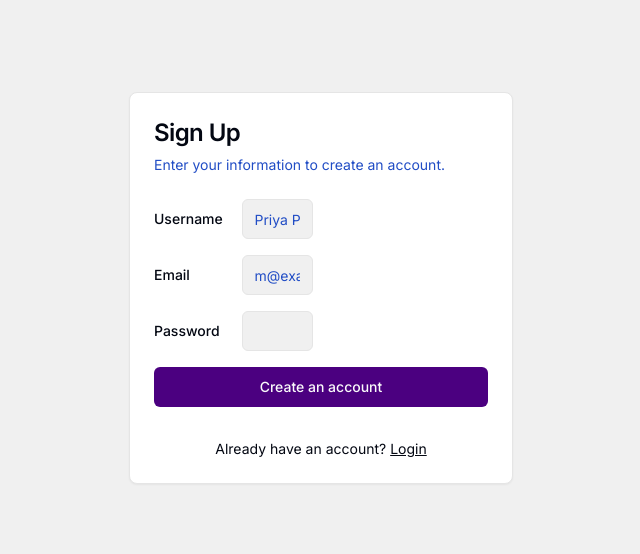
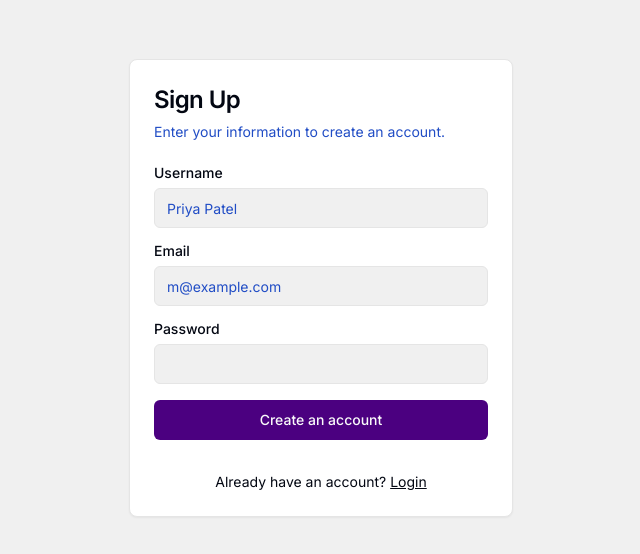
Before and after one commit to VanshNazwani/INTERNSHIP_INSIGHTQUEST_TASK3, a Next.js app: page /signup in a window 1280 px wide. Shown: the part 112-666 px from the top of the page, without its empty margins (319-959 px from the left). Built offline with nearby package versions, Linux system fonts and the light colour scheme; no server answers.

Commit message:
i'm not able to create account in this

```diff
--- a/src/app/signup/page.tsx
+++ b/src/app/signup/page.tsx
@@ -6,11 +6,11 @@ import { Button } from '@/components/ui/button';
 import { Card, CardContent, CardDescription, CardHeader, CardTitle } from '@/components/ui/card';
 import { Input } from '@/components/ui/input';
 import { Label } from '@/components/ui/label';
-import { useFirebase, addDocumentNonBlocking } from '@/firebase';
+import { useFirebase } from '@/firebase';
 import { useRouter } from 'next/navigation';
 import Link from 'next/link';
 import { createUserWithEmailAndPassword } from 'firebase/auth';
-import { collection, doc, setDoc } from 'firebase/firestore';
+import { doc, setDoc } from 'firebase/firestore';
 
 
 export default function SignupPage() {
@@ -29,21 +29,29 @@ export default function SignupPage() {
 
   const handleSignUp = async () => {
     if (auth && firestore) {
+      setError(null);
       try {
         const userCredential = await createUserWithEmailAndPassword(auth, email, password);
-        const user = userCredential.user;
+        const newUser = userCredential.user;
 
         // Create user profile in Firestore
-        const userRef = doc(firestore, 'users', user.uid);
+        const userRef = doc(firestore, 'users', newUser.uid);
         await setDoc(userRef, {
-            id: user.uid,
+            id: newUser.uid,
             username: username,
-            email: user.email,
+            email: newUser.email,
         });
 
         // No need to redirect here, the useEffect will handle it
       } catch (error: any) {
-        setError(error.message);
+        if (error.code === 'auth/email-already-in-use') {
+            setError('This email is already in use. Please try another.');
+        } else if (error.code === 'auth/weak-password') {
+            setError('The password is too weak. It must be at least 6 characters long.');
+        }
+        else {
+            setError(error.message);
+        }
       }
     }
   };
@@ -64,15 +72,15 @@ export default function SignupPage() {
           <CardDescription>Enter your information to create an account.</CardDescription>
         </CardHeader>
         <CardContent className="grid gap-4">
-          <div className="grid grid-cols-4 items-center gap-4">
+          <div className="grid gap-2">
             <Label htmlFor="username">Username</Label>
             <Input id="username" type="text" placeholder="Priya Patel" required value={username} onChange={(e) => setUsername(e.target.value)} />
           </div>
-          <div className="grid grid-cols-4 items-center gap-4">
+          <div className="grid gap-2">
             <Label htmlFor="email">Email</Label>
             <Input id="email" type="email" placeholder="m@example.com" required value={email} onChange={(e) => setEmail(e.target.value)} />
           </div>
-          <div className="grid grid-cols-4 items-center gap-4">
+          <div className="grid gap-2">
             <Label htmlFor="password">Password</Label>
             <Input id="password" type="password" required value={password} onChange={(e) => setPassword(e.target.value)} />
           </div>
```
